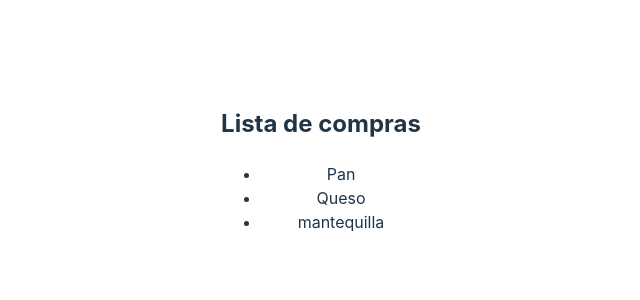
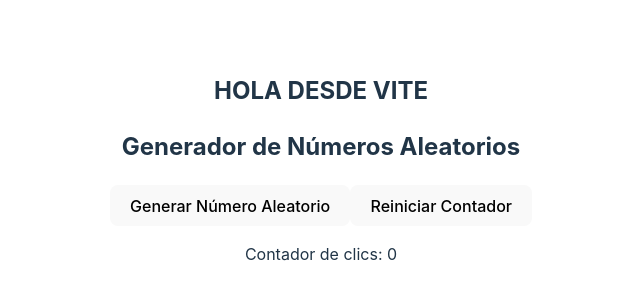
Before and after one commit to HenrryMamaniRocha/LAB-07, a React (Vite) app: page / in a window 1280 px wide. Shown: the part 232-532 px from the top of the page, without its empty margins (319-959 px from the left). Built offline with nearby package versions, Linux system fonts and the light colour scheme.

Commit message:
feature(common): [added Question-4]

```diff
--- a/src/App.jsx
+++ b/src/App.jsx
@@ -1,11 +1,11 @@
 import './App.css'
-import { List } from './components/List'
 import { WrapperList } from './components/WrapperList'
+import { RandomComponent } from './components/RandomComponent'
 function App() {
   return (
     <>
       <WrapperList>
-          <List/>
+          <RandomComponent />
       </WrapperList>
     </>
   )
--- /dev/null
+++ b/src/components/RandomComponent.jsx
@@ -0,0 +1,27 @@
+import { useState } from "react";
+export const RandomComponent = () => {
+
+  const [count, setCount] = useState(0);
+  const [randomValue, setRandomValue] = useState(null);
+
+  function generateRandom() {
+    const value = Math.floor(Math.random() * 100) + 1;
+    setRandomValue(value);
+    setCount(count + 1);
+  }
+
+  function resetCounter() {
+    setCount(0);
+    setRandomValue(null);
+  }
+
+  return (
+    <div>
+      <h2>Generador de Números Aleatorios</h2>
+      {randomValue && <p>Último valor aleatorio: {randomValue}</p>}
+      <button onClick={generateRandom}>Generar Número Aleatorio</button>
+      <button onClick={resetCounter}>Reiniciar Contador</button>
+      <p>Contador de clics: {count}</p>
+    </div>
+  );
+};
--- a/src/components/WrapperList.jsx
+++ b/src/components/WrapperList.jsx
@@ -2,7 +2,7 @@ export const WrapperList = (props) => {
     const { children } = props;
     return (
         <div>
-            <h2>Lista de compras</h2>
+            <h2>HOLA DESDE VITE</h2>
             <div>
                 {children}
             </div>
```
